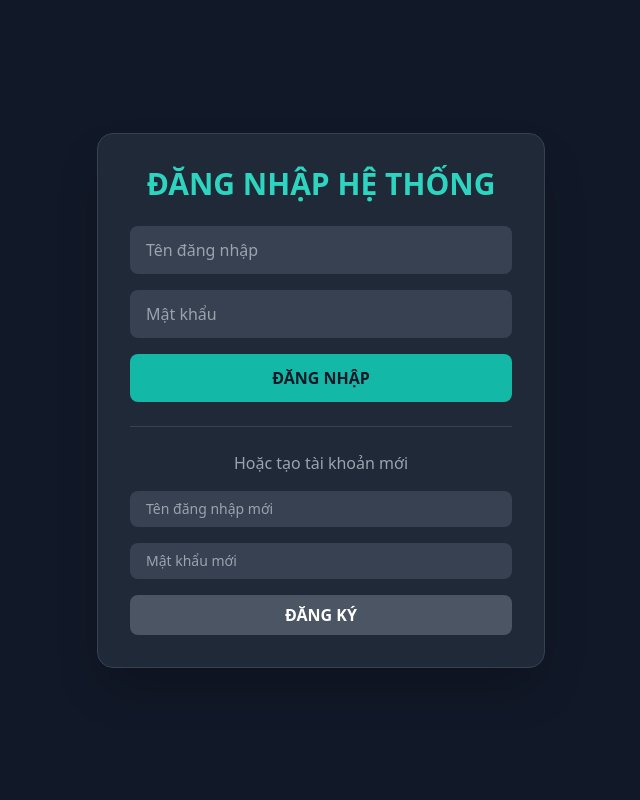
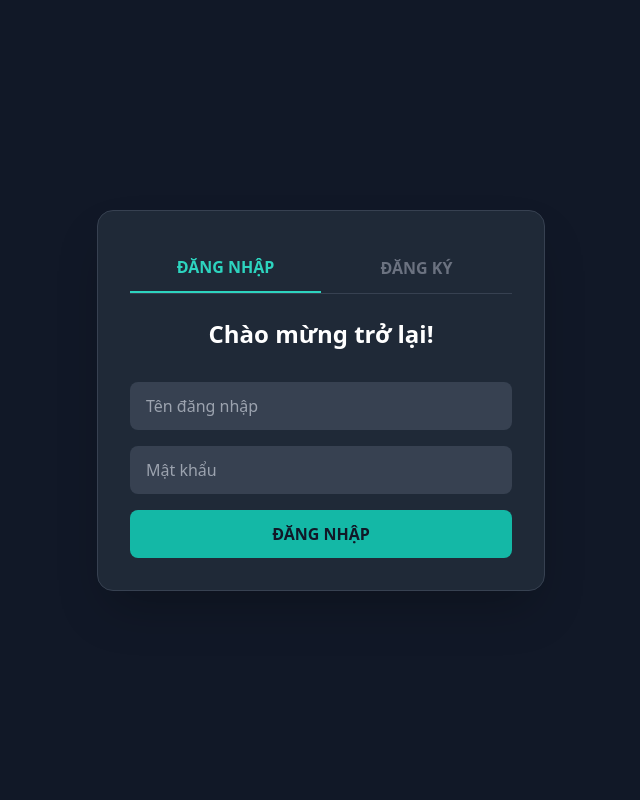
Before and after one commit to legiakhanhdz2011-stack/shop-tool, a FastAPI app: page / in a window 1280 px wide. Shown: the whole page, without its empty margins (319-959 px from the left). Run offline with FastAPI, Linux system fonts and the light colour scheme; some libraries are stand-ins or nearby versions.

Commit message:
Update index.html

```diff
--- a/templates/index.html
+++ b/templates/index.html
@@ -3,93 +3,157 @@
 <head>
     <meta charset="UTF-8">
     <meta name="viewport" content="width=device-width, initial-scale=1.0">
-    <title>Shop Bán Tool Tự Động</title>
+    <title>Siêu Thị Tool VIP</title>
     <script src="https://cdn.tailwindcss.com"></script>
 </head>
-<body class="bg-gray-900 text-white font-sans min-h-screen flex flex-col items-center justify-center p-4">
+<body class="bg-gray-900 text-white font-sans min-h-screen">
 
     {% if not username %}
-    <div class="bg-gray-800 p-8 rounded-2xl shadow-2xl w-full max-w-md border border-gray-700">
-        <h1 class="text-3xl font-bold text-center text-teal-400 mb-6">ĐĂNG NHẬP HỆ THỐNG</h1>
+    <div class="flex items-center justify-center min-h-screen p-4">
+        <div class="bg-gray-800 p-8 rounded-2xl shadow-2xl w-full max-w-md border border-gray-700">
 
-        <form action="/login" method="POST" class="space-y-4">
-            <input type="text" name="username" placeholder="Tên đăng nhập" required
-                   class="w-full px-4 py-3 bg-gray-700 rounded-lg focus:outline-none focus:ring-2 focus:ring-teal-400">
-            <input type="password" name="password" placeholder="Mật khẩu" required
-                   class="w-full px-4 py-3 bg-gray-700 rounded-lg focus:outline-none focus:ring-2 focus:ring-teal-400">
-            <button type="submit" class="w-full py-3 bg-teal-500 hover:bg-teal-400 text-gray-900 font-bold rounded-lg transition duration-300">
-                ĐĂNG NHẬP
-            </button>
-        </form>
+            <div class="flex border-b border-gray-700 mb-6">
+                <button onclick="showTab('login')" id="btn-login" class="w-1/2 py-3 text-teal-400 font-bold border-b-2 border-teal-400">ĐĂNG NHẬP</button>
+                <button onclick="showTab('register')" id="btn-register" class="w-1/2 py-3 text-gray-500 font-bold hover:text-gray-300">ĐĂNG KÝ</button>
+            </div>
 
-        <div class="mt-6 border-t border-gray-700 pt-6">
-            <h2 class="text-center text-gray-400 mb-4">Hoặc tạo tài khoản mới</h2>
-            <form action="/register" method="POST" class="space-y-4">
-                <input type="text" name="username" placeholder="Tên đăng nhập mới" required
-                       class="w-full px-4 py-2 bg-gray-700 rounded-lg text-sm">
-                <input type="password" name="password" placeholder="Mật khẩu mới" required
-                       class="w-full px-4 py-2 bg-gray-700 rounded-lg text-sm">
-                <button type="submit" class="w-full py-2 bg-gray-600 hover:bg-gray-500 font-bold rounded-lg transition duration-300">
-                    ĐĂNG KÝ
-                </button>
+            <form id="tab-login" action="/login" method="POST" class="space-y-4 block">
+                <h2 class="text-2xl font-bold mb-4 text-center">Chào mừng trở lại!</h2>
+                <input type="text" name="username" placeholder="Tên đăng nhập" required class="w-full px-4 py-3 bg-gray-700 rounded-lg focus:outline-none focus:ring-2 focus:ring-teal-400">
+                <input type="password" name="password" placeholder="Mật khẩu" required class="w-full px-4 py-3 bg-gray-700 rounded-lg focus:outline-none focus:ring-2 focus:ring-teal-400">
+                <button type="submit" class="w-full py-3 bg-teal-500 hover:bg-teal-400 text-gray-900 font-bold rounded-lg transition duration-300">ĐĂNG NHẬP</button>
+            </form>
+
+            <form id="tab-register" action="/register" method="POST" class="space-y-4 hidden">
+                <h2 class="text-2xl font-bold mb-4 text-center">Tạo tài khoản mới</h2>
+                <p class="text-sm text-yellow-400 mb-2">*Tên đăng nhập viết liền, không dấu.</p>
+                <input type="text" name="username" placeholder="Tên đăng nhập mới" required class="w-full px-4 py-3 bg-gray-700 rounded-lg focus:outline-none focus:ring-2 focus:ring-teal-400">
+                <input type="password" name="password" placeholder="Mật khẩu mới" required class="w-full px-4 py-3 bg-gray-700 rounded-lg focus:outline-none focus:ring-2 focus:ring-teal-400">
+                <button type="submit" class="w-full py-3 bg-gray-300 hover:bg-white text-gray-900 font-bold rounded-lg transition duration-300">ĐĂNG KÝ NGAY</button>
             </form>
         </div>
     </div>
+
+    <script>
+        // Code xử lý chuyển Tab mượt mà
+        function showTab(tabName) {
+            document.getElementById('tab-login').classList.add('hidden');
+            document.getElementById('tab-register').classList.add('hidden');
+            document.getElementById('btn-login').classList.replace('text-teal-400', 'text-gray-500');
+            document.getElementById('btn-login').classList.remove('border-b-2', 'border-teal-400');
+            document.getElementById('btn-register').classList.replace('text-teal-400', 'text-gray-500');
+            document.getElementById('btn-register').classList.remove('border-b-2', 'border-teal-400');
+
+            document.getElementById('tab-' + tabName).classList.remove('hidden');
+            document.getElementById('btn-' + tabName).classList.replace('text-gray-500', 'text-teal-400');
+            document.getElementById('btn-' + tabName).classList.add('border-b-2', 'border-teal-400');
+        }
+    </script>
     {% endif %}
 
+
     {% if username %}
-    <div class="w-full max-w-4xl">
-        <div class="flex justify-between items-center bg-gray-800 p-4 rounded-xl shadow-lg mb-8 border border-gray-700">
-            <h2 class="text-xl font-bold text-teal-400">Xin chào, {{ username }}! 🖐</h2>
-            <a href="/logout" class="px-4 py-2 bg-red-500 hover:bg-red-600 text-white font-bold rounded-lg transition">Đăng Xuất</a>
+    <div class="max-w-6xl mx-auto p-4 pt-8">
+
+        <div class="flex flex-col md:flex-row justify-between items-center bg-gray-800 p-6 rounded-2xl shadow-lg mb-8 border border-gray-700">
+            <div class="flex items-center space-x-4 mb-4 md:mb-0">
+                <div class="w-12 h-12 bg-teal-500 rounded-full flex items-center justify-center text-xl font-bold text-gray-900">
+                    {{ username[0]|upper }}
+                </div>
+                <div>
+                    <h2 class="text-xl font-bold text-gray-100">{{ username }}</h2>
+                    <p class="text-teal-400 font-bold">Số dư: <span id="user-balance" class="text-2xl">{{ "{:,.0f}".format(user_data.balance) }}</span> VNĐ</p>
+                </div>
+            </div>
+
+            <div class="flex space-x-3">
+                <button onclick="switchMenu('shop')" class="px-5 py-2 bg-gray-700 hover:bg-gray-600 rounded-lg font-bold">🛒 Cửa hàng</button>
+                <button onclick="switchMenu('wallet')" class="px-5 py-2 bg-teal-600 hover:bg-teal-500 rounded-lg font-bold text-white shadow-[0_0_10px_rgba(20,184,166,0.5)]">💳 Nạp tiền</button>
+                <a href="/logout" class="px-5 py-2 bg-red-500 hover:bg-red-600 text-white font-bold rounded-lg transition">Đăng Xuất</a>
+            </div>
         </div>
 
-        <div class="bg-gray-800 rounded-2xl overflow-hidden shadow-2xl border border-gray-700 text-center p-8">
-            <div class="text-6xl mb-4">🚀</div>
-            <h3 class="text-3xl font-bold mb-2">Tool System Mod Premium</h3>
-            <p class="text-gray-400 mb-6">Tự động hóa tác vụ, siêu nhẹ, không cần cài đặt.</p>
-            <div class="text-4xl font-extrabold text-teal-400 mb-8">2.000 VNĐ</div>
+        <div id="menu-shop" class="block">
+            <h3 class="text-2xl font-bold mb-6 border-b border-gray-700 pb-2">🔥 Sản phẩm nổi bật</h3>
 
-            <button onclick="muaHang()" id="btn-mua"
-                    class="px-10 py-4 bg-teal-500 hover:bg-teal-400 text-gray-900 font-bold text-xl rounded-full shadow-[0_0_15px_rgba(20,184,166,0.5)] transition-all transform hover:scale-105">
-                MUA NGAY / TẢI XUỐNG
-            </button>
+            <div class="grid grid-cols-1 md:grid-cols-3 gap-6">
+                {% for pid, pinfo in products.items() %}
+                <div class="bg-gray-800 rounded-xl p-6 border border-gray-700 hover:border-teal-400 transition-all shadow-lg text-center flex flex-col justify-between">
+                    <div>
+                        <div class="text-5xl mb-4">🚀</div>
+                        <h4 class="text-xl font-bold text-white mb-2">{{ pinfo.name }}</h4>
+                        <p class="text-gray-400 text-sm mb-4">{{ pinfo.desc }}</p>
+                    </div>
+                    <div>
+                        <div class="text-3xl font-extrabold text-teal-400 mb-4">{{ "{:,.0f}".format(pinfo.price) }}đ</div>
 
-            <div id="khu-vuc-thanh-toan" class="hidden mt-8 p-6 bg-gray-900 rounded-xl border border-dashed border-teal-500">
-                <h4 class="text-lg text-gray-300">Vui lòng chuyển khoản đúng <b class="text-teal-400">2.000đ</b> với nội dung:</h4>
-                <div id="ma-don-hang" class="text-5xl font-bold text-yellow-400 my-4 tracking-widest">ĐANG TẠO...</div>
-                <div class="flex items-center justify-center space-x-2 text-gray-400 mt-4">
-                    <svg class="animate-spin h-5 w-5 text-teal-500" xmlns="http://www.w3.org/2000/svg" fill="none" viewBox="0 0 24 24"><circle class="opacity-25" cx="12" cy="12" r="10" stroke="currentColor" stroke-width="4"></circle><path class="opacity-75" fill="currentColor" d="M4 12a8 8 0 018-8V0C5.373 0 0 5.373 0 12h4zm2 5.291A7.962 7.962 0 014 12H0c0 3.042 1.135 5.824 3 7.938l3-2.647z"></path></svg>
-                    <span>Đang chờ nhận tiền... Vui lòng không đóng trang này!</span>
+                        {% if pid in user_data.purchased %}
+                            <a href="/download/{{ pid }}" class="block w-full py-3 bg-gray-600 text-white font-bold rounded-lg">⬇️ Tải lại file</a>
+                        {% else %}
+                            <button onclick="muaHang('{{ pid }}')" class="w-full py-3 bg-teal-500 hover:bg-teal-400 text-gray-900 font-bold rounded-lg shadow-lg">💳 Mua bằng số dư</button>
+                        {% endif %}
+                    </div>
                 </div>
+                {% endfor %}
+            </div>
+        </div>
+
+        <div id="menu-wallet" class="hidden max-w-2xl mx-auto">
+            <div class="bg-gray-800 rounded-2xl p-8 border border-teal-500 text-center shadow-[0_0_30px_rgba(20,184,166,0.2)]">
+                <h3 class="text-3xl font-bold text-teal-400 mb-2">NẠP TỰ ĐỘNG 24/7</h3>
+                <p class="text-gray-400 mb-6">Quét mã QR dưới đây bằng App Ngân Hàng. Tiền sẽ tự cộng vào tài khoản trong 5-10 giây.</p>
+
+                <div class="bg-white p-4 rounded-xl inline-block mb-6">
+                    <img src="https://img.vietqr.io/image/{{bank_id}}-{{stk}}-compact2.png?amount=0&addInfo=NAP {{username}}&accountName={{chutk}}" alt="QR Nạp Tiền" class="w-64 h-64 object-contain">
+                </div>
+
+                <div class="bg-gray-900 p-4 rounded-lg border border-gray-700 text-left space-y-2">
+                    <p>🏦 Ngân hàng: <b class="text-white">{{ bank_id }}</b></p>
+                    <p>💳 Số tài khoản: <b class="text-xl text-teal-400 tracking-wider">{{ stk }}</b></p>
+                    <p>👤 Chủ thẻ: <b class="text-white">{{ chutk }}</b></p>
+                    <p>📝 Nội dung chuyển khoản (Bắt buộc): <b class="text-2xl text-yellow-400">NAP {{ username }}</b></p>
+                </div>
+                <p class="text-sm text-gray-500 mt-4">*Hệ thống tự động cập nhật số dư sau khi ngân hàng báo thành công.</p>
             </div>
         </div>
     </div>
 
     <script>
-        async function muaHang() {
-            document.getElementById('btn-mua').style.display = 'none';
-            document.getElementById('khu-vuc-thanh-toan').style.display = 'block';
+        // Chuyển qua lại giữa Cửa hàng và Nạp tiền
+        function switchMenu(menuName) {
+            document.getElementById('menu-shop').style.display = 'none';
+            document.getElementById('menu-wallet').style.display = 'none';
+            document.getElementById('menu-' + menuName).style.display = 'block';
+        }
 
-            // Gọi server tạo đơn hàng mới
-            const res = await fetch('/create-order', { method: 'POST' });
+        // Tự động kiểm tra số dư mỗi 5 giây
+        setInterval(async () => {
+            const res = await fetch('/api/me');
             const data = await res.json();
-            const order_id = data.order_id;
+            // Cập nhật số dư trên web
+            document.getElementById('user-balance').innerText = data.balance.toLocaleString('vi-VN');
+        }, 5000);
 
-            // In mã đơn hàng lên màn hình
-            document.getElementById('ma-don-hang').innerText = order_id;
+        // Xử lý nút Bấm mua hàng
+        async function muaHang(productId) {
+            if(confirm("Bạn có chắc chắn muốn mua sản phẩm này?")) {
+                const res = await fetch('/api/buy/' + productId, { method: 'POST' });
+                const data = await res.json();
 
-            // Kiểm tra trạng thái liên tục mỗi 3 giây
-            let kiemTra = setInterval(async () => {
-                const checkRes = await fetch('/api/check-status/' + order_id);
-                const statusData = await checkRes.json();
-
-                if (statusData.status === 'success') {
-                    clearInterval(kiemTra); // Dừng kiểm tra
-                    alert("✅ Thanh toán thành công! File của bạn đang được tải xuống.");
-                    window.location.href = statusData.file_url; // Tự động tải file
+                if (data.status === 'success') {
+                    alert(data.message);
+                    // Mua xong thì tải file luôn
+                    window.location.href = '/download/' + productId;
+                    // Tải lại trang sau 2 giây để update nút thành "Tải lại file"
+                    setTimeout(() => window.location.reload(), 2000);
+                } else {
+                    // Nếu lỗi (ví dụ thiếu tiền)
+                    alert("❌ " + data.message);
+                    if(data.message.includes("Số dư")) {
+                        switchMenu('wallet'); // Chuyển sang trang nạp tiền
+                    }
                 }
-            }, 3000);
+            }
         }
     </script>
     {% endif %}
```
